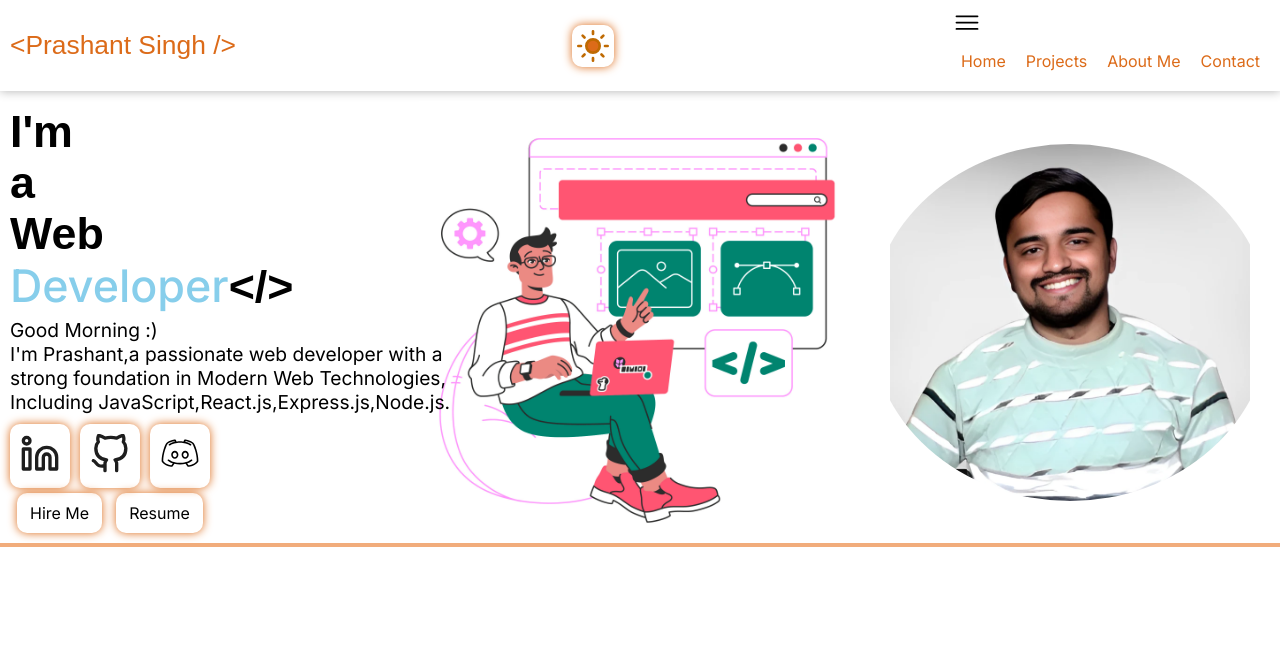
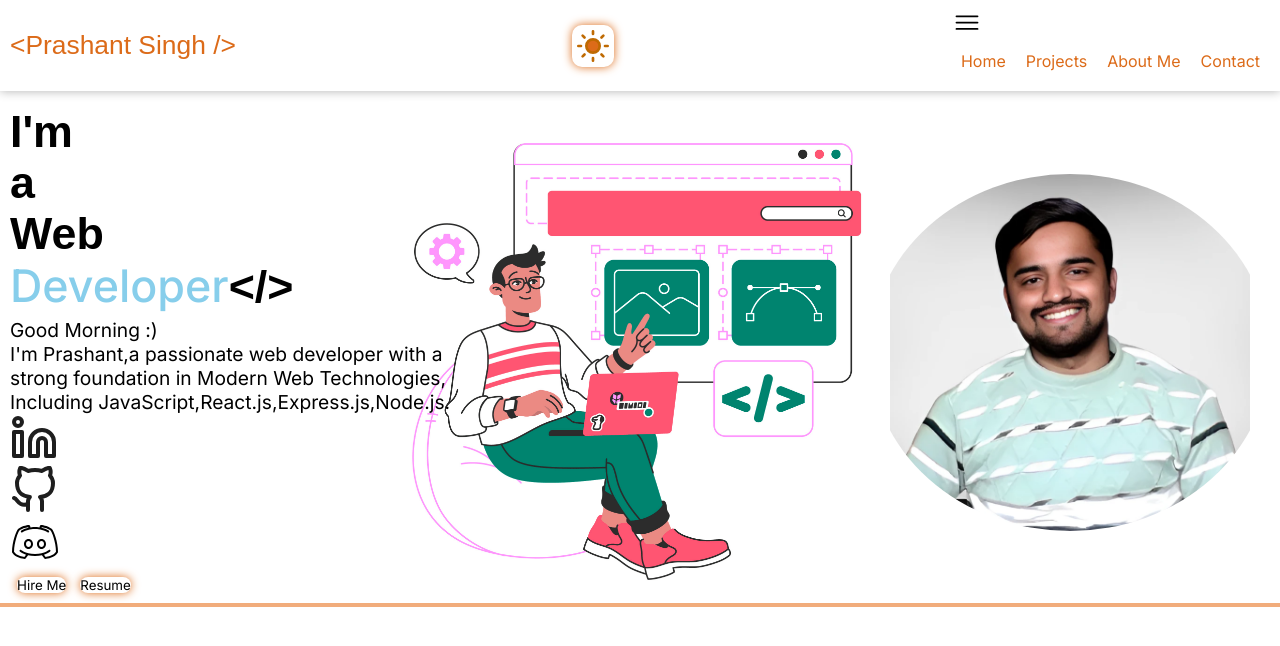
Before and after one commit to prashantsingh019/PortFolio_2.0, a React (Vite) app: page / in a window 1280 px wide. Shown: the top 646 px of the page. Built offline with nearby package versions, Linux system fonts and the light colour scheme; a web font is replaced by a local one.

Commit message:
removed CSS

```diff
--- a/src/App.css
+++ b/src/App.css
@@ -1,57 +1,56 @@
-@import url('https://fonts.googleapis.com/css2?family=Inter:ital,opsz,wght@0,14..32,100..900;1,14..32,100..900&family=Italiana&family=Madimi+One&display=swap');
+@import url("https://fonts.googleapis.com/css2?family=Inter:ital,opsz,wght@0,14..32,100..900;1,14..32,100..900&family=Italiana&family=Madimi+One&display=swap");
 
-
-*{
+* {
   margin: 0;
   padding: 0;
   box-sizing: border-box;
   font-family: "Inter", sans-serif;
 }
 
-nav{
+nav {
   display: flex;
   justify-content: space-between;
   align-items: center;
-    padding:10px 10px;
+  padding: 10px 10px;
   background: #ffffff;
-    color: #DC6B19;
+  color: #dc6b19;
   box-shadow: 0px 0px 10px #b1b1b1;
   margin-bottom: 10px;
 }
-nav .middle-nav img{
+nav .middle-nav img {
   width: 32px;
 }
-nav .right-nav ul{
+nav .right-nav ul {
   list-style: none;
 }
 
-.right-nav ul li{
+.right-nav ul li {
   display: inline-block;
-    margin:10px;
+  margin: 10px;
   cursor: pointer;
 }
 
-.left-nav span{
+.left-nav span {
   font-family: "Madimi One", sans-serif;
-    font-size:1.65rem;
+  font-size: 1.65rem;
 }
 
-.switch{
+.switch {
   display: flex;
   justify-content: center;
   align-items: center;
   padding: 5px;
-    border-radius:10px;
-    box-shadow: 0px 0px 10px #DC6B19;
+  border-radius: 10px;
+  box-shadow: 0px 0px 10px #dc6b19;
   cursor: pointer;
 }
 
-.right-nav ul li:hover{
+.right-nav ul li:hover {
   color: #429200;
 }
 
-main{
-    padding:5px 10px;
+main {
+  padding: 5px 10px;
   display: flex;
   justify-content: space-between;
   align-items: center;
@@ -60,57 +59,34 @@ main{
   background-repeat: no-repeat;
   background-position: center;
   overflow: hidden;
-
 }
-.left-main{
+.left-main {
   width: 50%;
 }
 
-.left-main p{
+.left-main p {
   /* background-color: aqua; */
   width: 75%;
-    font-size:1.2rem;
+  font-size: 1.2rem;
 }
-.left-main h1{
-    font-family:"Italiana", sans-serif;
+.left-main h1 {
+  font-family: "Italiana", sans-serif;
   font-weight: 600;
-    margin-bottom:5px;
+  margin-bottom: 5px;
   font-size: 2.8rem;
 }
-.contact-box{
-    /* background: violet; */
-    margin-top:10px;
-    display: flex;
-    align-items: center;
-    gap: 10px;
-}
-.social-icons{
-    width: 60px;
-    padding: 10px 10px;
-    border-radius:10px;
-    box-shadow: 0px 0px 10px #DC6B19;
-    display: flex;
-    justify-content: center;
-    align-items: center;
-}
 
-.social-icons img{
-    width: 100%;
-}
-
-.contact-btns button{
+.contact-btns button {
   background: none;
   outline: none;
   border: none;
-    padding: 10px 13px;
-    box-shadow: 0px 0px 10px #DC6B19;
+  box-shadow: 0px 0px 10px #dc6b19;
   margin: 5px 7px;
   border-radius: 10px;
-    font-size: 1rem;
   cursor: pointer;
 }
 
-#profile{
+#profile {
   width: 400px;
   border-radius: 100%;
   overflow: hidden;
@@ -119,22 +95,49 @@ main{
   align-items: center;
 }
 
-#profile img{
+#profile img {
   width: 90%;
   border-radius: 1rem;
   transition: all 3s ease;
 }
 
-#profile img:hover{
+#profile img:hover {
   transform: scale(1.1);
   cursor: pointer;
 }
 
-.contact-box .social-icons:hover{
+hr {
+  border: 2px solid #f1ac7b;
+}
+.hamicon {
+  display: none;
+}
+
+#resume-btn:hover {
   cursor: pointer;
   box-shadow: 0px 0px 15px #30fc5c;
-    transition: all 1s ease;
 }
-hr{
-  border: 2px solid #f1ac7b;
+#hire-btn:hover {
+  cursor: pointer;
+  box-shadow: 0px 0px 15px #30fc5c;
 }
+
+.btn-social {
+  font-size: 48px;
+  /* background: #30fc5c; */
+  outline: none;
+  border: none;
+  padding: 0.1em 0.2em;
+  border-radius: 0.3em;
+}
+
+.btn-social a {
+  text-decoration: none;
+  padding: 0;
+}
+
+.icon {
+  color: black;
+  background: rgba(rgba(0, 0, 0, 0.322));
+  padding: 0;
+}
```
Lines whose indentation alone changed are shown as unchanged.
